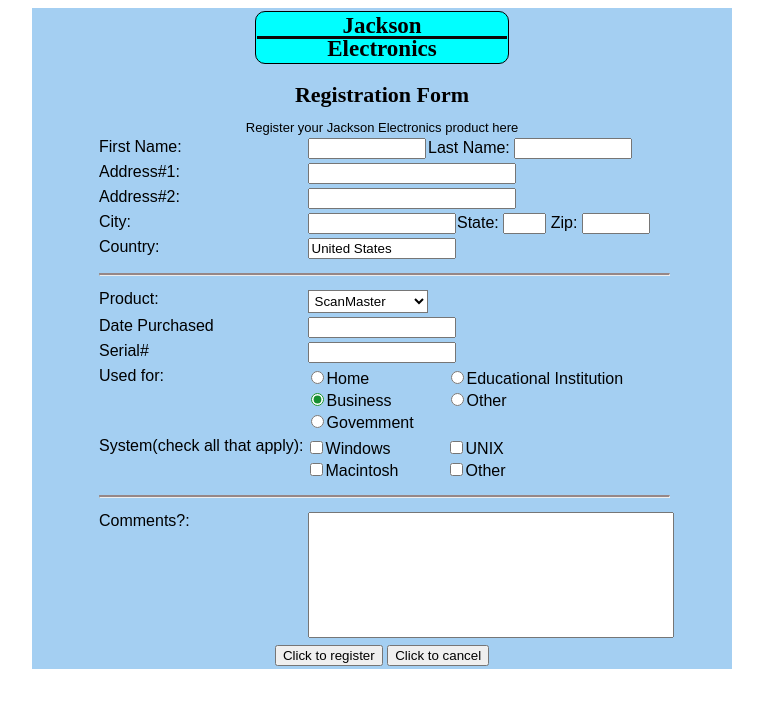
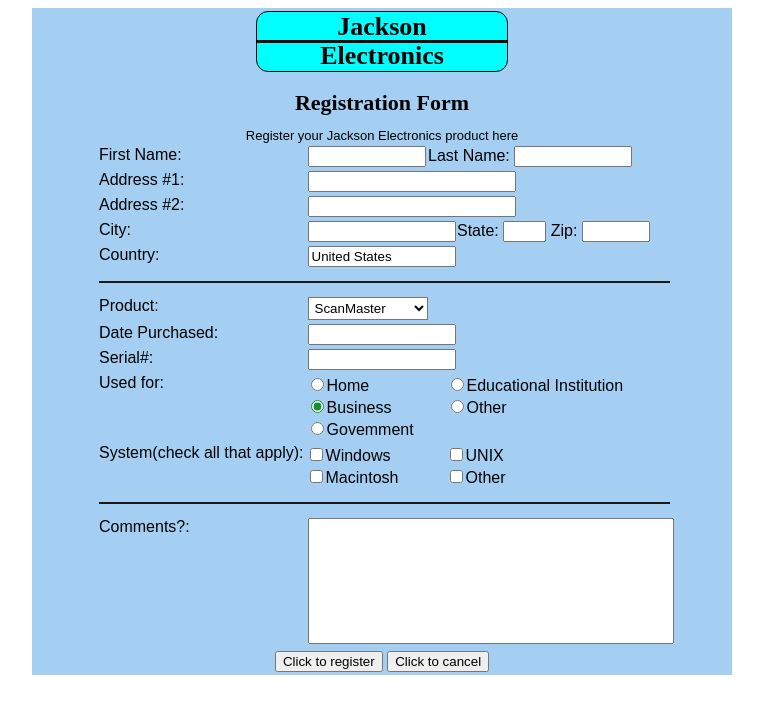
Before and after one commit to tahoangquangdat4321-source/Bai2-THQD, a plain HTML site: page index.html in a window 1280 px wide. Shown: the whole page, without its empty margins (258-1021 px from the left). Drawn offline with Linux system fonts and the light colour scheme.

Commit message:
Chage some texts

```diff
--- a/index.html
+++ b/index.html
@@ -16,8 +16,8 @@
             border-collapse: separate;
         }
         .separator-line {
-            border: 2;
-            border-top: 2px solid #968787;
+            border: 0;
+            border-top: 2px solid #191919;
             margin: 10px 0;
         }
         .label-col {
@@ -31,17 +31,16 @@
             border: 1px solid #000;
             width: 250px;
             margin: 0 auto;
-            padding: 1px;
             text-align: center;
             font-family: "Times New Roman", Times, serif;
             font-weight: bold;
-            font-size: 23px;
-            border-radius: 10px;
+            font-size: 26px;
+            border-radius: 12px;
         }
         .logo-line {
             border: 0;
             border-top: 3px solid rgb(12, 8, 8);
-            margin: -3px 0;
+            margin: -2px 0px;
         }
         .input-long { width: 200px; }
         .input-short { width: 140px; }
@@ -94,11 +93,11 @@
                 </td>
             </tr>
             <tr>
-                <td class="label-col"><label for="#1">Address#1:</label></td>
+                <td class="label-col"><label for="#1">Address&nbsp;#1:</label></td>
                 <td><input type="text" id="#1" name="#1" class="input-long"><br></td>
             </tr>
             <tr>
-                <td class="label-col"><label for="#2">Address#2:</label></td>
+                <td class="label-col"><label for="#2">Address&nbsp;#2:</label></td>
                 <td><input type="text" id="#2" name="#2" class="input-long"><br></td>
             </tr>
             <tr>
@@ -132,11 +131,11 @@
                 </td>
             </tr>
             <tr>
-                <td class="label-col"><label for="date">Date&nbsp;Purchased</label></td>
+                <td class="label-col"><label for="date">Date&nbsp;Purchased:</label></td>
                 <td><input type="text" id="date" name="date" class="input-short"></td>
             </tr>
             <tr>
-                <td class="label-col"><label for="#">Serial#</label></td>
+                <td class="label-col"><label for="#">Serial#:</label></td>
                 <td><input type="text" id="#" name="#" class="input-short"></td>
             </tr>
             <tr>
```
